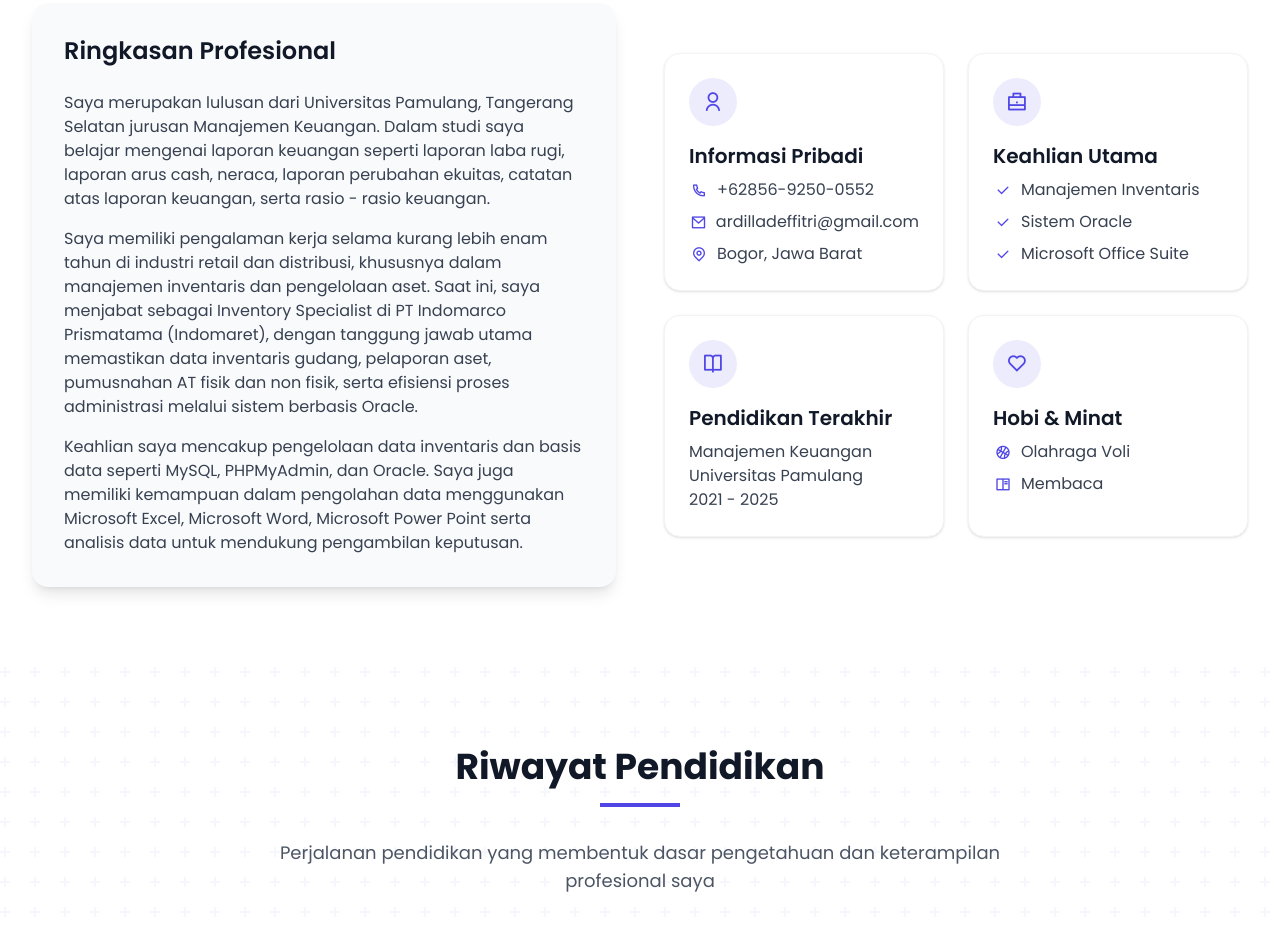
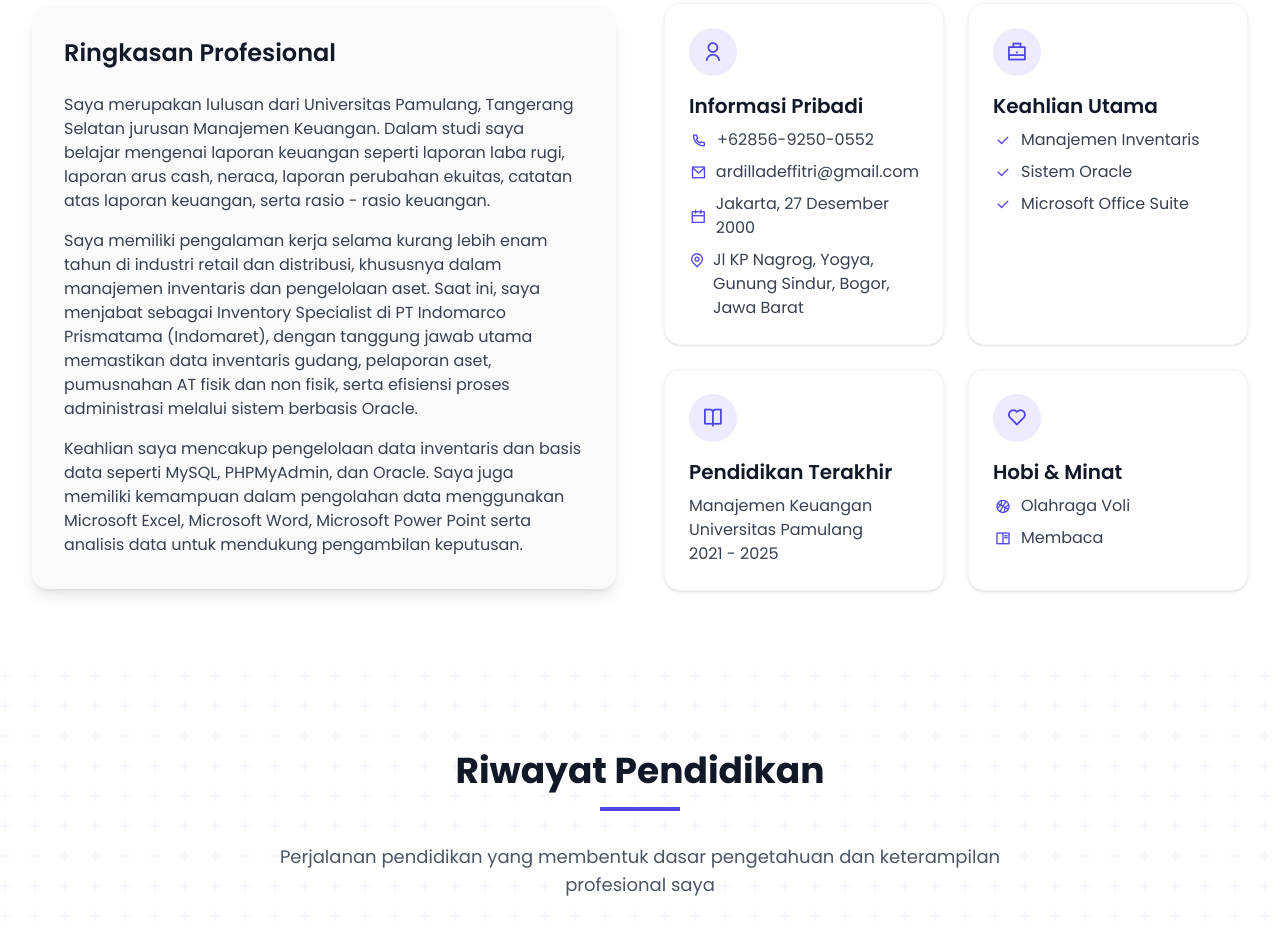
Before and after one commit to Fikihiskandar/CV_Defitri_Alpia_Ardilla, a plain HTML site: page Index.html in a window 1280 px wide. Shown: the part 1009-1943 px from the top of the page. Drawn offline with nearby package versions, Linux system fonts and the light colour scheme.

Commit message:
Index.html

```diff
--- a/Index.html
+++ b/Index.html
@@ -229,11 +229,17 @@
                                     </div>
                                     <span>ardilladeffitri@gmail.com</span>
                                 </li>
+                                <li class="flex items-center">
+                                    <div class="w-5 h-5 flex items-center justify-center text-primary mr-2">
+                                        <i class="ri-calendar-line"></i>
+                                    </div>
+                                    <span>Jakarta, 27 Desember 2000</span>
+                                </li>
                                 <li class="flex items-start">
                                     <div class="w-5 h-5 flex items-center justify-center text-primary mr-2 mt-0.5">
                                         <i class="ri-map-pin-line"></i>
                                     </div>
-                                    <span>Bogor, Jawa Barat</span>
+                                    <span>Jl KP Nagrog, Yogya, Gunung Sindur, Bogor, Jawa Barat</span>
                                 </li>
                             </ul>
                         </div>
@@ -1669,7 +1675,7 @@ ${message}`;
                     <p class="text-gray-400">General Affairs Specialist</p>
                 </div>
                 <div class="flex space-x-4">
-                    <a href="#"
+                    <a href="https://www.linkedin.com/in/deffitri-ardilla-697a24369?utm_source=share&utm_campaign=share_via&utm_content=profile&utm_medium=android_app"
                         class="w-10 h-10 flex items-center justify-center bg-gray-800 rounded-full hover:bg-primary transition-all cursor-pointer">
                         <i class="ri-linkedin-fill ri-lg"></i>
                     </a>
```
